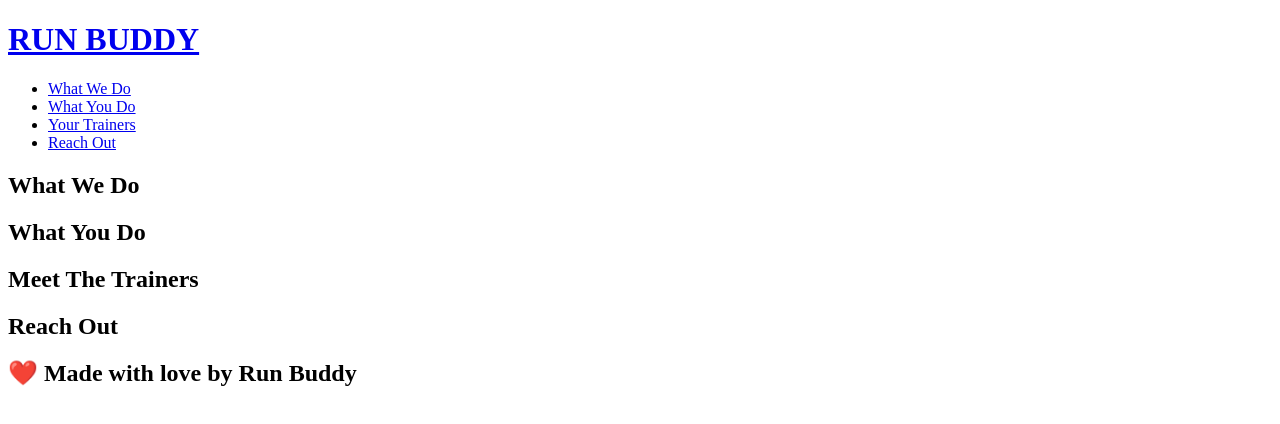
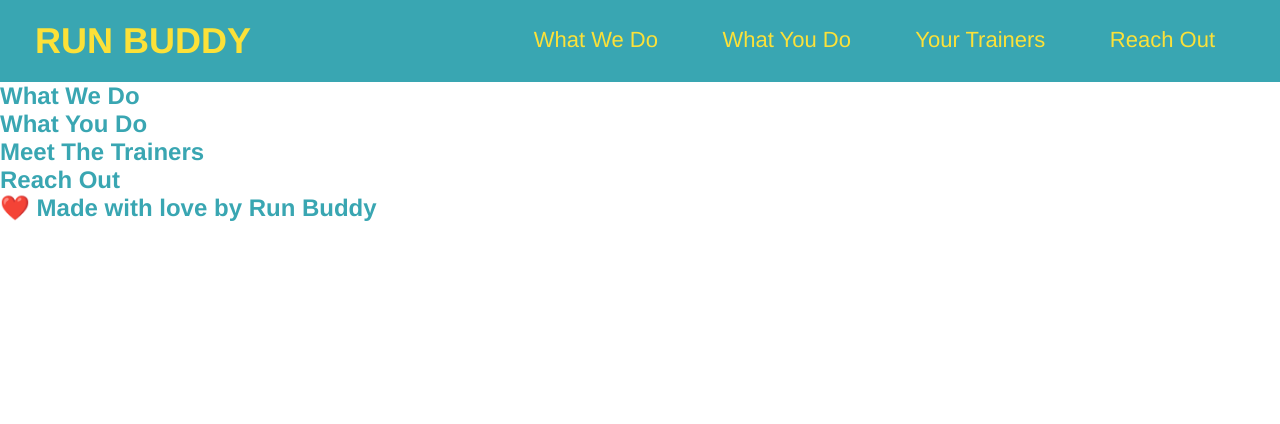
Before and after one commit to DisEddie2000/run-buddy, a plain HTML site: page index.html in a window 1280 px wide. Drawn offline with Linux system fonts and the light colour scheme; files that its build step writes are made by us from their sources.

Commit message:
Add files via upload

```diff
--- a/index.html
+++ b/index.html
@@ -3,6 +3,8 @@
     <head>
         <meta charset="UTF-8" />
         <title>Howdy Runner</title>
+        <link rel="stylesheet" href="./assets/css/style.css" />
+        </head>
     </head>
     <body>
         <!-- navigation-->
```
